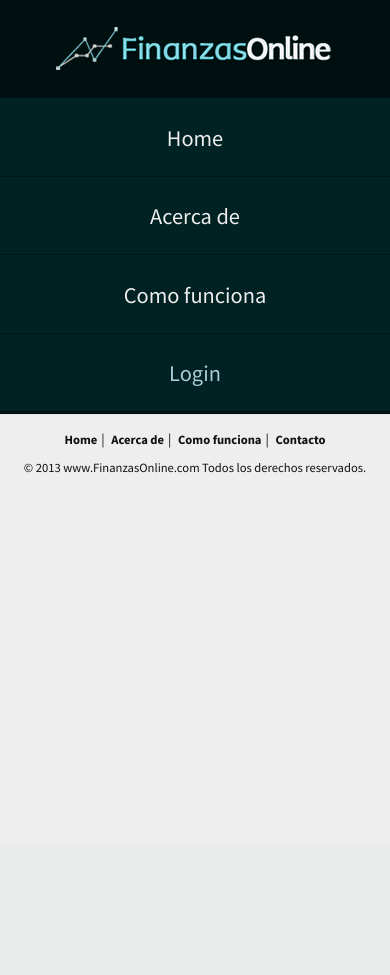
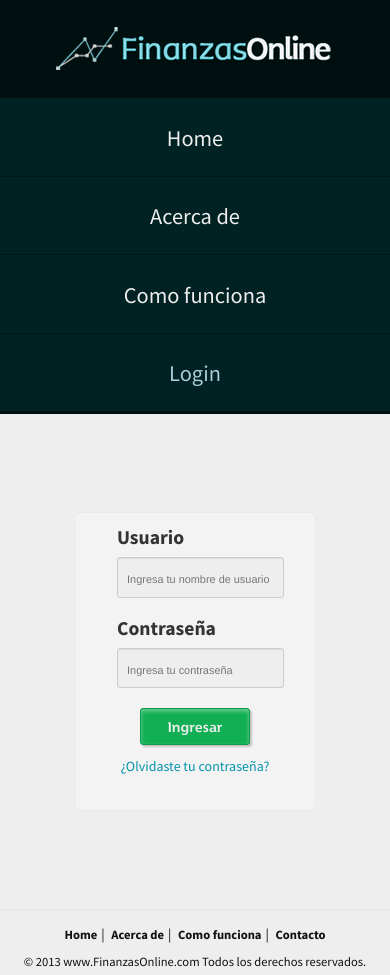
Before and after one commit to JJVV27/FinanzasOnline, a PHP site: page /login.php in a window 390 px wide. Before the commit the page ends 473 px from the top, so only its background shows below. Run offline with PHP 8.4, Linux system fonts and the light colour scheme; some web fonts are replaced.

Commit message:
Pagina login.php terminada

```diff
--- a/css/estilos.css
+++ b/css/estilos.css
@@ -537,30 +537,30 @@
 /*============================================================================================== */
 /*                                      Estilos registro.php                                    */
 /*============================================================================================== */
-#btn-crear {
-  border: 0;
+#btn-crear, #btn-ingresar {
+  border: 1px solid #0c9d4a;
   float: right;
   padding-bottom: 0; }
-  #btn-crear span {
+  #btn-crear span, #btn-ingresar span {
     padding: 0.7em 1.2em; }
 
-#form-registro {
-  background: #f7f7f7;
+#form-registro, #form-login {
+  background: #f3f3f3;
   border: 1px solid #e9e9e9;
   border-radius: 0.5em;
   margin: 0 auto;
   padding: 2em 3em 1.5em 3em;
   width: 52%; }
-  #form-registro label {
+  #form-registro label, #form-login label {
     font-size: 1.6em;
     font-weight: 700; }
-  #form-registro input {
+  #form-registro input, #form-login input {
     background: #eeeeee;
     border-radius: 3px;
     font-size: 1.3em;
     padding: 0.5em 0 0.5em 0.5em;
     width: 100%; }
-  #form-registro input:focus {
+  #form-registro input:focus, #form-login input:focus {
     border: 1px solid #002222; }
 
 #nombre, #apellidos {
@@ -670,7 +670,7 @@
 
   input:-ms-input-placeholder {
     font-size: 0.6em; } }
-@media (max-width: 420px) {
+@media (max-width: 320px) {
   #btn-crear span {
     font-size: 1em; }
 
@@ -683,3 +683,67 @@
     line-height: 1.1em; }
   #titulo-registro h3 {
     display: none; } }
+/*============================================================================================== */
+/*                                        Estilos login.php                                     */
+/*============================================================================================== */
+#btn-ingresar {
+  float: none; }
+  #btn-ingresar span {
+    padding: 0.5em 1.5em; }
+
+#form-login {
+  margin: 7em auto;
+  padding: 1em 3em 1em 3em;
+  width: 40%; }
+  #form-login .o-contrasenia {
+    float: right;
+    margin: 0.8em 0 0 0; }
+    #form-login .o-contrasenia a {
+      color: #0493ac; }
+    #form-login .o-contrasenia a:hover {
+      color: #0493ac;
+      text-decoration: underline; }
+
+@media (min-width: 768px) and (max-width: 979px) {
+  #btn-ingresar {
+    display: block;
+    margin: 0 auto !important; }
+
+  #form-login {
+    width: 50%; }
+
+  .o-contrasenia {
+    display: block;
+    float: none;
+    margin: 1em 0;
+    text-align: center;
+    width: 100%; } }
+@media (max-width: 767px) {
+  #btn-ingresar {
+    display: block;
+    margin: 0 auto !important; }
+
+  .o-contrasenia {
+    display: block;
+    float: none;
+    margin: 1em 0;
+    text-align: center;
+    width: 100%; } }
+@media (max-width: 420px) {
+  #btn-ingresar span {
+    font-size: 1em; }
+
+  #form-login label {
+    font-size: 1.4em; } }
+@media (max-width: 320px) {
+  input::-webkit-input-placeholder {
+    color: #eeeeee; }
+
+  input:-moz-placeholder {
+    color: #eeeeee; }
+
+  input::-moz-placeholder {
+    color: #eeeeee; }
+
+  input:-ms-input-placeholder {
+    color: #eeeeee; } }
--- a/css/estilos.sass
+++ b/css/estilos.sass
@@ -549,15 +549,15 @@
 /*                                      Estilos registro.php                                    */
 /*==============================================================================================*/
 
-#btn-crear
-	border: 0
+#btn-crear, #btn-ingresar
+	border: 1px solid #0c9d4a
 	float: right
 	padding-bottom: 0
 	span
 		padding: 0.7em 1.2em
 
-#form-registro
-	background: #f7f7f7
+#form-registro, #form-login
+	background: #f3f3f3
 	border: 1px solid #e9e9e9
 	border-radius: 0.5em
 	margin: 0 auto
@@ -701,7 +701,7 @@
 
 		font-size: 0.6em
 
-@media (max-width: 420px)
+@media (max-width: 320px)
 
 	#btn-crear
 		span
@@ -717,3 +717,82 @@
 			line-height: 1.1em
 		h3
 			display: none
+
+/*==============================================================================================*/
+/*                                        Estilos login.php                                     */
+/*==============================================================================================*/
+
+#btn-ingresar
+	float: none
+	span
+		padding: 0.5em 1.5em
+#form-login
+	margin: 7em auto
+	padding: 1em 3em 1em 3em
+	width: 40%
+	.o-contrasenia
+		float: right
+		margin: 0.8em 0 0 0
+		a
+			color: #0493ac
+		a:hover
+			color: #0493ac
+			text-decoration: underline
+
+
+
+@media (min-width: 768px) and (max-width: 979px)
+
+	#btn-ingresar
+		display: block
+		margin: 0 auto !important
+
+	#form-login
+		width: 50%
+
+	.o-contrasenia
+		display: block
+		float: none
+		margin: 1em 0
+		text-align: center
+		width: 100%
+
+@media (max-width: 767px)
+
+	#btn-ingresar
+		display: block
+		margin: 0 auto !important
+
+	.o-contrasenia
+		display: block
+		float: none
+		margin: 1em 0
+		text-align: center
+		width: 100%
+
+@media (max-width: 420px)
+	#btn-ingresar
+		span
+			font-size: 1em
+
+	#form-login
+		label
+			font-size: 1.4em
+
+@media (max-width: 320px)
+
+	input::-webkit-input-placeholder
+
+		color: #eee
+
+	input:-moz-placeholder
+
+		color: #eee
+
+	input::-moz-placeholder
+
+		color: #eee
+
+	input:-ms-input-placeholder
+
+		color: #eee
--- a/includes/footer-dos.html
+++ b/includes/footer-dos.html
@@ -1,10 +1,10 @@
 	<footer class="footer-dos">
 
 					<ul>
-						<li><a href="#">Home</a></li><li class="separador-footer">|</li>
-						<li><a href="#">Acerca de</a></li><li class="separador-footer">|</li>
-						<li><a href="#">Como funciona</a></li><li class="separador-footer">|</li>
-						<li><a href="#">Contacto</a></li>
+						<li><a href="index.php">Home</a></li><li class="separador-footer">|</li>
+						<li><a href="acercade.php">Acerca de</a></li><li class="separador-footer">|</li>
+						<li><a href="comofunciona.php">Como funciona</a></li><li class="separador-footer">|</li>
+						<li><a href="contacto.php">Contacto</a></li>
 					</ul>
 					<p>© 2013 www.FinanzasOnline.com Todos los derechos reservados.</p>
 	</footer>
--- a/login.php
+++ b/login.php
@@ -22,6 +22,21 @@
 		$login_link = "#";
 		include('includes/menu.php'); ?>
 	</header>
+	<section class="container">
+		<div class="center span11">
+			<section id="form-login">
+				<form action="#" method="post">
+					<fieldset>
+						<p><label for="usuario">Usuario</label></p>
+						<p><input id="usuario" type="text" placeholder="Ingresa tu nombre de usuario" /></p>
+						<p><label for="usuario">Contraseña</label></p>
+						<p><input id="usuario" type="text" placeholder="Ingresa tu contraseña" /></p>
+						<p><button class="btn-general" id="btn-ingresar"><span>Ingresar</span></button> <span class="o-contrasenia"><a href="#">¿Olvidaste tu contraseña?</a></span></p>
+					</fieldset>
+				</form>
+			</section>
+		</div>
+	</section>
 	<?php include('includes/footer-dos.html'); ?>
 </body>
 </html>
```
Also changed, not shown: includes/footer.html (+4 -4 lines).
